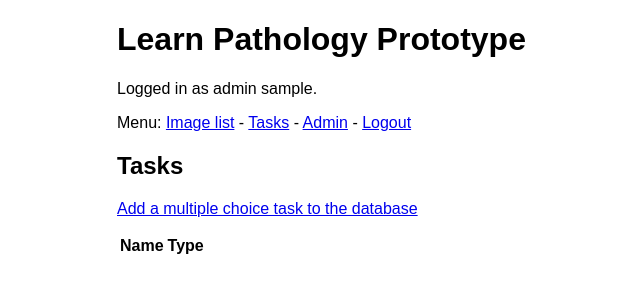
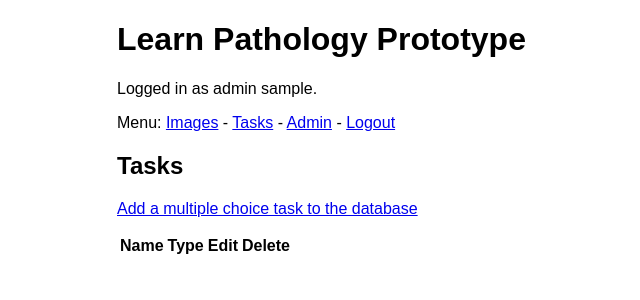
Before and after one commit to AICAN-Research/learn-pathology, a Django app: page /tasks/ in a window 1280 px wide. Shown: the top 300 px of the page, without its empty margins (123-763 px from the left). Run offline with Django 3.2, Linux system fonts and the light colour scheme; the visitor is signed in with stand-in values (Sample User, id 1); data that the repository does not hold is empty.

Commit message:
Delete task feature

```diff
--- a/learnpathology/templates/learnpathology/base.html
+++ b/learnpathology/templates/learnpathology/base.html
@@ -24,7 +24,7 @@
         <p>
             Menu:
             {% if request.user.is_teacher or request.user.is_superuser %}
-            <a href="{% url 'slide:list' %}">Image list</a> -
+            <a href="{% url 'slide:list' %}">Images</a> -
             {% endif %}
             <a href="{% url 'task_list' %}">Tasks</a> -
             {% if request.user.is_superuser %}
--- a/learnpathology/urls.py
+++ b/learnpathology/urls.py
@@ -29,4 +29,5 @@ urlpatterns = [
     path('multiple_choice/', include('multiple_choice.urls')),
     path('slide/', include('slide.urls')),
     path('tasks/', task.views.list, name='task_list'),
+    path('task/delete/<int:task_id>/', task.views.delete, name='task_delete'),
 ]
--- a/task/templates/task/list.html
+++ b/task/templates/task/list.html
@@ -11,11 +11,15 @@
     <tr>
         <th>Name</th>
         <th>Type</th>
+        <th>Edit</th>
+        <th>Delete</th>
     </tr>
 {% for task in tasks %}
     <tr>
         <td><a href="{% url task.do_url task.id %}">{{ task.name }}</a></td>
         <td>{{ task.type }}</td>
+        <td><a href="">Edit</a></td>
+        <td><a href="{% url 'task_delete' task.id %}">Delete</a></td>
     </tr>
 {% endfor %}
 </table>
--- a/task/views.py
+++ b/task/views.py
@@ -1,4 +1,5 @@
-from django.shortcuts import render
+from django.contrib import messages
+from django.shortcuts import render, redirect
 from task.models import Task
 
 
@@ -6,4 +7,12 @@ def list(request):
     """
     Show list of tasks
     """
-    return render(request, "task/list.html", {'tasks': Task.objects.all()})
+    return render(request, "task/list.html", {'tasks': Task.objects.all().order_by('-id')})
+
+
+def delete(request, task_id):
+    task = Task.objects.get(pk=task_id)
+    task.type_model.delete()
+    task.delete()
+    messages.add_message(request, messages.SUCCESS, 'Task deleted.')
+    return redirect(list)
```
Also changed, not shown: task/models.py (+22 -0 lines).
